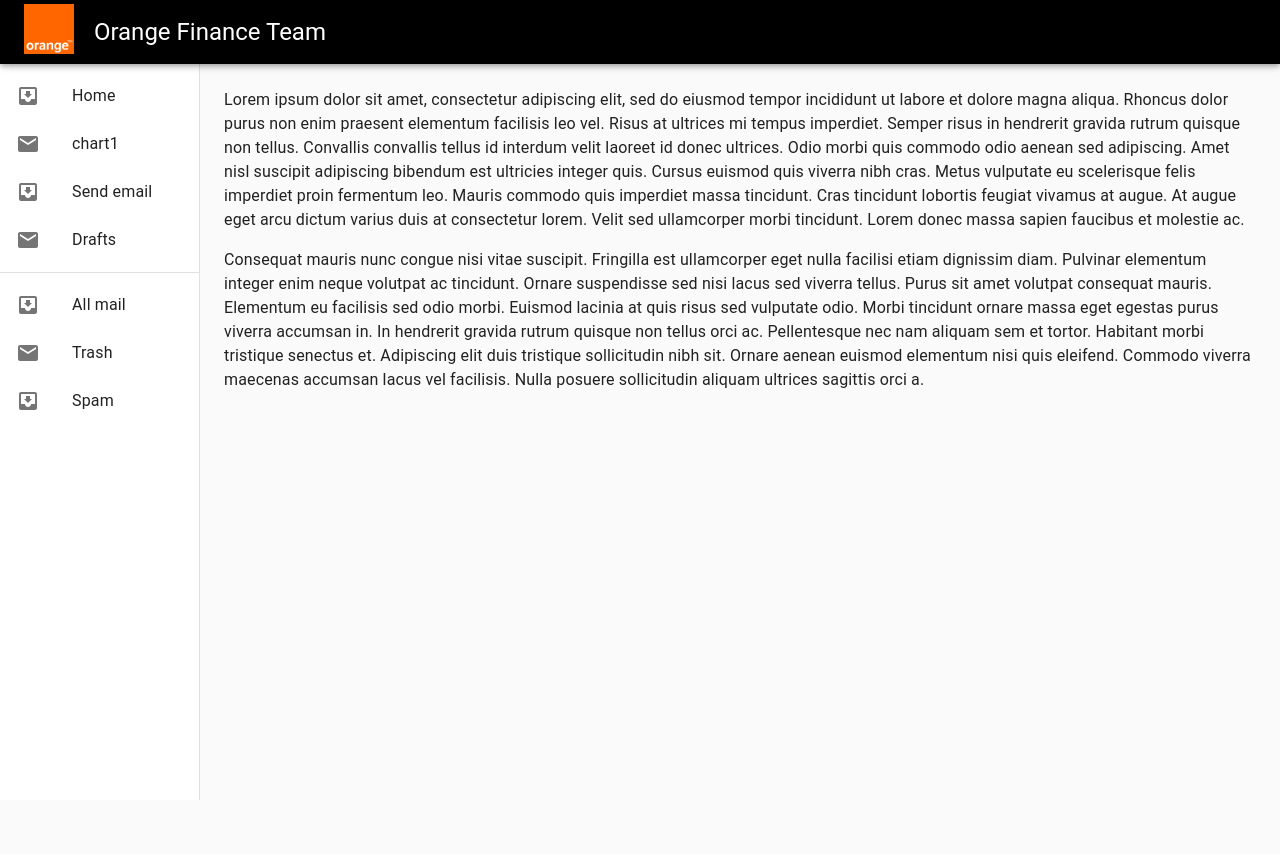
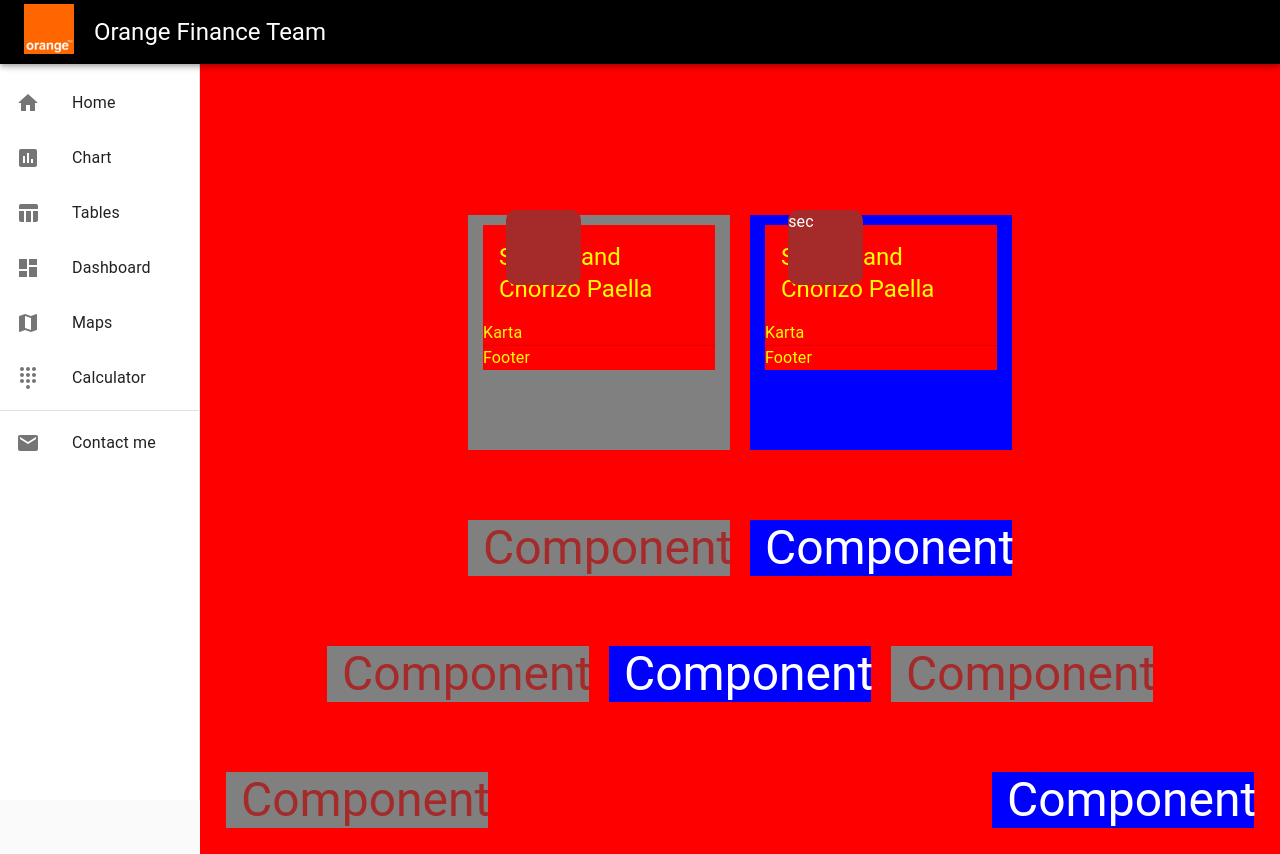
Before and after one commit to ArturWrobel/findasboard, a React (Create React App) app in the folder client/: page /Chart in a window 1280 px wide. Before the commit the page ends 800 px from the top, so only its background shows below. Built offline with nearby package versions, Linux system fonts and the light colour scheme; no server answers.

Commit message:
pages setup

```diff
--- a/client/src/App.js
+++ b/client/src/App.js
@@ -3,11 +3,15 @@ import { Typography, CircularProgress, Container, Paper } from '@material-ui/cor
 import { BrowserRouter as Router, Switch, Route } from 'react-router-dom';
 import { useDispatch, useSelector } from 'react-redux';
 
-import { Chart, Nivo, Sidebar } from './components';
+import { Chart, Sidebar } from './components';
 import { Dashboard } from './views'
 import { getChartData } from './store/actions/charts';
 
+import useStyles from './styles';
+
 const App = () => {
+    const classes = useStyles();
+
     const dispatch = useDispatch();
 
     useEffect(() => {
@@ -21,28 +25,46 @@ const App = () => {
     console.log('...........')
 
     return (
-        <Router>
+        <Router className={classes.root}>
             <Sidebar />
             <Switch>
-                <Route exact path="/" >
-                    <div>
-                        <Typography> Działa?</Typography>
-                        {!xxx ? <CircularProgress /> : (<Container>
-                            <Typography> Działa?</Typography>
-                        </Container>)
-
-                        }
+                <Route exact path={["/", "/Home"]} className={classes.content}>
+                    <div className={classes.content}>
+                        <Typography>Home Page</Typography>
+                        <Chart />
                     </div>
-                    <Chart />
                 </Route>
-                <Route exact path="/chart1" >
-                    <Dashboard />
+                <Route exact path="/Chart" className={classes.content}>
+                    <div className={classes.content}>
+                        <Dashboard />
+                    </div>
                 </Route>
-                <Route exact path="/nivo" >
-                    <Nivo />
+                <Route exact path="/Tables" >
+                    <div className={classes.content}>
+                        <Typography>Tables</Typography>
+                    </div>
+                </Route>
+                <Route exact path="/Dashboard" >
+                    <div className={classes.content}>
+                        <Typography>Dashboard</Typography>
+                    </div>
+                </Route>
+                <Route exact path="/Maps" >
+                    <div className={classes.content}>
+                        <Typography>Maps</Typography>
+                    </div>
+                </Route>
+                <Route exact path="/Calculator" >
+                    <div className={classes.content}>
+                        <Typography>Calculator</Typography>
+                    </div>
+                </Route>
+                <Route exact path="/Contact" >
+                    <div className={classes.content}>
+                        <Typography>Contact</Typography>
+                    </div>
                 </Route>
             </Switch>
-
         </Router>
     )
 }
--- a/client/src/components/Sidebar/Sidebar.jsx
+++ b/client/src/components/Sidebar/Sidebar.jsx
@@ -1,8 +1,16 @@
 import React from 'react';
-import { Drawer, AppBar, CssBaseline, Toolbar, List, Typography, Divider, ListItem, ListItemIcon, ListItemText }
-from '@material-ui/core';
-import InboxIcon from '@material-ui/icons/MoveToInbox';
+import {
+    Drawer, AppBar, CssBaseline, Toolbar, List,
+    Typography, Divider, ListItem, ListItemIcon, ListItemText
+} from '@material-ui/core';
 import MailIcon from '@material-ui/icons/Mail';
+import HomeIcon from '@material-ui/icons/Home';
+import AssessmentIcon from '@material-ui/icons/Assessment';
+import TableChartIcon from '@material-ui/icons/TableChart';
+import MapIcon from '@material-ui/icons/Map';
+import DashboardIcon from '@material-ui/icons/Dashboard';
+import DialpadIcon from '@material-ui/icons/Dialpad';
+
 import { Link } from 'react-router-dom';
 
 import logo from '../../assets/logo.png';
@@ -17,7 +25,6 @@ export default function ClippedDrawer() {
         <div className={classes.root}>
             <CssBaseline />
             <AppBar position="fixed" className={classes.appBar}>
-
                 <Toolbar>
                     <Link to="/" >
                         <img src={logo}
@@ -25,7 +32,6 @@ export default function ClippedDrawer() {
                             height="50px"
                             className={classes.image} />
                     </Link>
-
                     <Typography variant="h5" noWrap>
                         Orange Finance Team
                     </Typography>
@@ -41,51 +47,36 @@ export default function ClippedDrawer() {
                 <Toolbar />
                 <div className={classes.drawerContainer}>
                     <List>
-                        {['Home', 'chart1', 'Send email', 'Drafts'].map((text, index) => (
-                            <ListItem button key={text}
+                        {['Home', 'Chart', 'Tables', 'Dashboard', 'Maps', 'Calculator'].map((text, index) => (
+                            <ListItem
+                                button key={text}
                                 component={Link} to={`/${text}`}
+                                className={classes.listItem}
                             >
-                                <ListItemIcon>{index % 2 === 0 ? <InboxIcon /> : <MailIcon />}</ListItemIcon>
+                                <ListItemIcon>
+                                    {text === 'Home' && <HomeIcon />}
+                                    {text === 'Tables' && <TableChartIcon />}
+                                    {text === 'Chart' && <AssessmentIcon />}
+                                    {text === 'Maps' && <MapIcon />}
+                                    {text === 'Dashboard' && <DashboardIcon />}
+                                    {text === 'Calculator' && <DialpadIcon />}
+                                </ListItemIcon>
                                 <ListItemText primary={text} />
                             </ListItem>
                         ))}
                     </List>
                     <Divider />
                     <List>
-                        {['All mail', 'Trash', 'Spam'].map((text, index) => (
-                            <ListItem button key={text}>
-                                <ListItemIcon>{index % 2 === 0 ? <InboxIcon /> : <MailIcon />}</ListItemIcon>
-                                <ListItemText primary={text} />
-                            </ListItem>
-                        ))}
+                        <ListItem button component={Link} to={'/Contact'}>
+                            <ListItemIcon><MailIcon /></ListItemIcon>
+                            <ListItemText primary={'Contact me'} />
+                        </ListItem>
                     </List>
                 </div>
             </Drawer>
+
             <main className={classes.content}>
                 <Toolbar />
-                <Typography paragraph>
-                    Lorem ipsum dolor sit amet, consectetur adipiscing elit, sed do eiusmod tempor incididunt
-                    ut labore et dolore magna aliqua. Rhoncus dolor purus non enim praesent elementum
-                    facilisis leo vel. Risus at ultrices mi tempus imperdiet. Semper risus in hendrerit
-                    gravida rutrum quisque non tellus. Convallis convallis tellus id interdum velit laoreet id
-                    donec ultrices. Odio morbi quis commodo odio aenean sed adipiscing. Amet nisl suscipit
-                    adipiscing bibendum est ultricies integer quis. Cursus euismod quis viverra nibh cras.
-                    Metus vulputate eu scelerisque felis imperdiet proin fermentum leo. Mauris commodo quis
-                    imperdiet massa tincidunt. Cras tincidunt lobortis feugiat vivamus at augue. At augue eget
-                    arcu dictum varius duis at consectetur lorem. Velit sed ullamcorper morbi tincidunt. Lorem
-                    donec massa sapien faucibus et molestie ac.
-        </Typography>
-                <Typography paragraph>
-                    Consequat mauris nunc congue nisi vitae suscipit. Fringilla est ullamcorper eget nulla
-                    facilisi etiam dignissim diam. Pulvinar elementum integer enim neque volutpat ac
-                    tincidunt. Ornare suspendisse sed nisi lacus sed viverra tellus. Purus sit amet volutpat
-                    consequat mauris. Elementum eu facilisis sed odio morbi. Euismod lacinia at quis risus sed
-                    vulputate odio. Morbi tincidunt ornare massa eget egestas purus viverra accumsan in. In
-                    hendrerit gravida rutrum quisque non tellus orci ac. Pellentesque nec nam aliquam sem et
-                    tortor. Habitant morbi tristique senectus et. Adipiscing elit duis tristique sollicitudin
-                    nibh sit. Ornare aenean euismod elementum nisi quis eleifend. Commodo viverra maecenas
-                    accumsan lacus vel facilisis. Nulla posuere sollicitudin aliquam ultrices sagittis orci a.
-        </Typography>
             </main>
         </div>
     );
--- a/client/src/components/Sidebar/styles.js
+++ b/client/src/components/Sidebar/styles.js
@@ -1,6 +1,7 @@
 import { makeStyles } from '@material-ui/core/styles';
+import {setDrawerWidth} from '../../constants/config'
 
-const drawerWidth = 200;
+const drawerWidth = setDrawerWidth;
 
 export default makeStyles((theme) => ({
     root: {
@@ -8,7 +9,7 @@ export default makeStyles((theme) => ({
     },
     appBar: {
         zIndex: theme.zIndex.drawer + 1,
-        backgroundColor: "black"
+        backgroundColor: "black",
     },
     drawer: {
         width: drawerWidth,
@@ -20,9 +21,8 @@ export default makeStyles((theme) => ({
     drawerContainer: {
         overflow: 'auto',
     },
-    content: {
-        flexGrow: 1,
-        padding: theme.spacing(3),
+    listItem: {
+        paddingTop: '15px'
     },
     image: {
         marginRight: "20px",
--- /dev/null
+++ b/client/src/constants/config.js
@@ -0,0 +1 @@
+export const setDrawerWidth = 200
--- /dev/null
+++ b/client/src/styles.js
@@ -0,0 +1,11 @@
+import { makeStyles } from '@material-ui/core/styles';
+
+import {setDrawerWidth} from './constants/config'
+
+export default makeStyles((theme) => ({
+    content: {
+        backgroundColor: 'red',
+        marginLeft: setDrawerWidth,
+        padding: theme.spacing(2)
+    },
+}));
```
Also changed, not shown: 1 other file (tests, documents, lock files or other folders).
